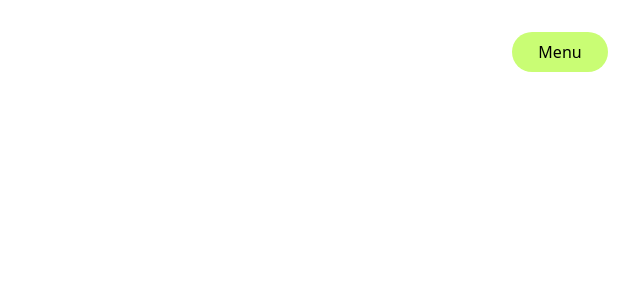
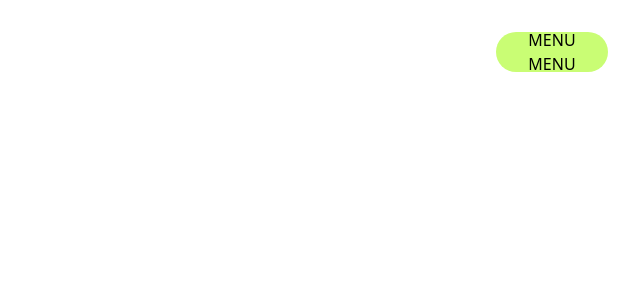
Before and after one commit to othmanahmeddora/portfolio-v3, a Next.js app: page / in a window 1280 px wide. Shown: the top 300 px of the page, without its empty margins (640-1280 px from the left). Built offline with nearby package versions, Linux system fonts and the light colour scheme.

Commit message:
create: NavLabel.jsx file

```diff
--- a/components/Header/NavButton/NavButton.jsx
+++ b/components/Header/NavButton/NavButton.jsx
@@ -1,23 +1,31 @@
 "useClient";
 
 import gsap from "gsap";
+import CustomEase from "gsap/dist/CustomEase";
+import NavLabel from "../NavLabel/NavLabel";
 
 const NavButton = ({ isActive, setIsActive }) => {
+  gsap.registerPlugin(CustomEase);
+
   const handleButtonClick = () => {
-    gsap.to(".slider", { y: isActive ? -40 : 0 });
+    gsap.to(".slider", {
+      y: isActive ? "-100%" : 0,
+      duration: 0.5,
+      ease: CustomEase.create("navButton", "0.76, 0, 0.24, 1"),
+    });
   };
 
   return (
     <div
       onClick={() => setIsActive(!isActive)}
-      className="fixed top-[2rem] right-[2rem] w-[6rem] h-[2.5rem] rounded-[1.5rem] cursor-pointer overflow-hidden"
+      className="fixed top-[2rem] right-[2rem] w-[7rem] h-[2.5rem] rounded-[1.5rem] cursor-pointer overflow-hidden uppercase font-[500]"
     >
       <div onClick={handleButtonClick} className="slider w-full h-full">
         <div className="bg-[#c9fd74] w-full h-full flex items-center justify-center">
-          Menu
+          <NavLabel label={"menu"} />
         </div>
         <div className="bg-black text-white w-full h-full flex items-center justify-center">
-          Close
+          <NavLabel label={"close"} />
         </div>
       </div>
     </div>
--- /dev/null
+++ b/components/Header/NavLabel/NavLabel.jsx
@@ -0,0 +1,12 @@
+import React from "react";
+
+const NavLabel = ({ label }) => {
+  return (
+    <div>
+      <p>{label}</p>
+      <p>{label}</p>
+    </div>
+  );
+};
+
+export default NavLabel;
```
